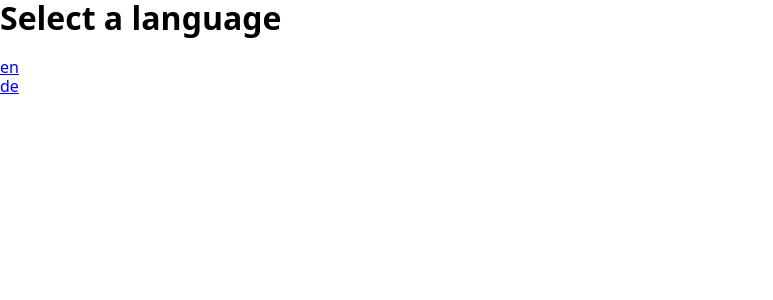
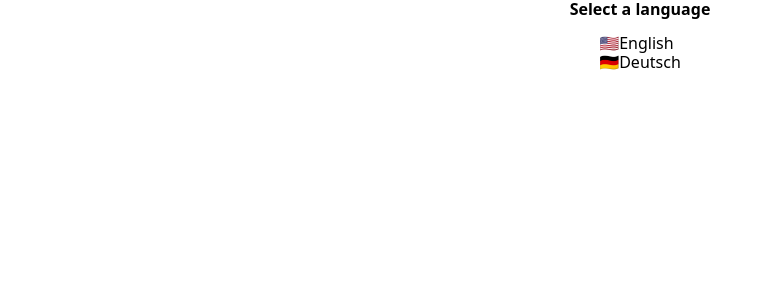
Before and after one commit to ninonanii/veganfaq, a SvelteKit app: page / in a window 1280 px wide. Shown: the top 300 px of the page, without its empty margins (0-773 px from the left). Built offline with nearby package versions, Linux system fonts and the light colour scheme.

Commit message:
style language page and put perplexity icon

```diff
--- a/src/hooks.server.js
+++ b/src/hooks.server.js
@@ -1,8 +1,8 @@
-import { get_lang } from '$lib/scripts/utils.js'
+import { get_lang_code } from '$lib/scripts/utils.js'
 
 /** @type {import('@sveltejs/kit').Handle} */
 export function handle({ event, resolve }) {
 	return resolve(event, {
-		transformPageChunk: ({ html }) => html.replace('%lang%', get_lang(event))
+		transformPageChunk: ({ html }) => html.replace('%lang%', get_lang_code(event))
 	})
 }
--- a/src/lib/components/common/icon.svelte
+++ b/src/lib/components/common/icon.svelte
@@ -3,7 +3,7 @@
 </script>
 
 {#await import(`../../icons/${name}.svelte`)}
-	<div class="icon-wrapper" aria-hidden="true" />
+	<div class="icon-wrapper" aria-hidden="true"></div>
 {:then { default: IconComponent }}
 	<div class="icon-wrapper" role="img" aria-label={name}>
 		<svelte:component this={IconComponent} />
--- a/src/lib/config.js
+++ b/src/lib/config.js
@@ -1,3 +1,16 @@
-export const locales = ['en', 'de']
+export const locales = [
+	{
+		code: 'en',
+		name: 'English',
+		emoji: '🇺🇸',
+		rtl: false
+	},
+	{
+		code: 'de',
+		name: 'Deutsch',
+		emoji: '🇩🇪',
+		rtl: false
+	}
+]
 
 export const defaultLocale = locales[0]
--- /dev/null
+++ b/src/lib/icons/perplexity.svelte
@@ -0,0 +1,6 @@
+<svg xmlns="http://www.w3.org/2000/svg" width="1em" height="1em" viewBox="0 0 24 24"
+	><path
+		fill="currentColor"
+		d="M22.398 7.09h-2.31V.068l-7.51 6.354V.158h-1.156v6.196L4.49 0v7.09H1.602v10.397H4.49V24l6.933-6.36v6.201h1.155v-6.047l6.932 6.181v-6.488h2.888zm-3.466-4.531v4.53h-5.355zm-13.286.067l4.869 4.464h-4.87zM2.758 16.332V8.245h7.847L4.49 14.36v1.972zm2.888 5.04v-6.534l5.776-5.776v7.011zm12.708.025l-5.776-5.15V9.061l5.776 5.776zm2.889-5.065H19.51V14.36l-6.115-6.115h7.848z"
+	/></svg
+>
--- a/src/lib/locales/en.json
+++ b/src/lib/locales/en.json
@@ -7,7 +7,8 @@
 	},
 	"labels": {
 		"mainNav": "Main navigation",
-		"mainFooter": "Footer"
+		"mainFooter": "Footer",
+		"perplexityLink": "Ask Question on Perplexity"
 	},
 	"faqs": [
 		{
--- a/src/lib/scripts/utils.js
+++ b/src/lib/scripts/utils.js
@@ -1,8 +1,8 @@
 import { locales, defaultLocale } from '$lib/config'
 
 // if the pathname starts with any locale, use it. otherwise use the default
-export const get_lang = (requestEvent) => {
+export const get_lang_code = (requestEvent) => {
 	const pathname = new URL(requestEvent.url).pathname
 	const locale = pathname.split('/')[1]
-	return locales.includes(locale) ? locale : defaultLocale
+	return locales.find((l) => l.code === locale) ? locale : defaultLocale.code
 }
--- a/src/lib/styles/base/typography.css
+++ b/src/lib/styles/base/typography.css
@@ -32,3 +32,11 @@ p {
 [contenteditable] {
 	text-wrap: stable;
 }
+
+a {
+	color: var(--brand);
+}
+
+a:visited {
+	color: var(--brand-dark);
+}
--- a/src/lib/styles/variables.css
+++ b/src/lib/styles/variables.css
@@ -11,6 +11,7 @@
 	--info: var(--blue-1);
 	--disabled: var(--gray-3);
 	--brand: var(--green-9);
+	--brand-dark: var(--green-7);
 	--text-1: var(--gray-1);
 	--bg-1: var(--gray-9);
 	--border-color: var(--gray-7);
@@ -27,7 +28,8 @@
 	--layer-skip-link: 50;
 
 	@media (--OSlight) {
-		--brand: var(--pink-1);
+		--brand: var(--green-7);
+		--brand-dark: var(--green-5);
 		--text-1: var(--gray-9);
 		--bg-1: var(--gray-1);
 		--border-color: var(--gray-3);
--- a/src/routes/+page.svelte
+++ b/src/routes/+page.svelte
@@ -12,12 +12,49 @@
 	<meta name="description" content={enData?.meta?.description} />
 </svelte:head>
 
+<div class="container">
 	<h1>Select a language</h1>
 
 	<ul>
 		{#each locales as locale}
 			<li>
-			<a href="/{locale}">{locale}</a>
+				<a href="/{locale.code}" hreflang={locale.code}
+					><span>{locale.emoji}</span><span>{locale.name}</span></a
+				>
 			</li>
 		{/each}
 	</ul>
+</div>
+
+<style>
+	.container {
+		padding-block: var(--size-6);
+		min-height: 100dvh;
+		display: grid;
+		grid-template-columns: minmax(0, 1fr);
+		align-content: start;
+		justify-items: center;
+		text-align: center;
+	}
+
+	h1 {
+		margin-block-end: 1em;
+		font-size: var(--font-size-5);
+	}
+
+	ul {
+		display: grid;
+		grid-template-columns: minmax(0, 1fr);
+		gap: var(--size-3);
+	}
+
+	li {
+	}
+
+	a {
+		display: flex;
+		gap: var(--size-3);
+		text-decoration: none;
+		font-size: var(--font-size-3);
+	}
+</style>
--- a/src/routes/[lang]/+page.js
+++ b/src/routes/[lang]/+page.js
@@ -5,7 +5,7 @@ import { locales } from '$lib/config'
 /** @type {import('./$types').EntryGenerator} */
 export function entries() {
 	return locales.map((locale) => ({
-		lang: locale
+		lang: locale.code
 	}))
 }
 
@@ -16,8 +16,8 @@ export const prerender = true
 export async function load({ params }) {
 	const lang = params.lang.toLowerCase()
 
-	// if lang is not in locales, throw 404
-	if (!locales.includes(lang)) {
+	// if there is no locale.code the same as lang, throw 404
+	if (!locales.find((locale) => locale.code === lang)) {
 		error(404, 'Language not found')
 	}
 
```
Also changed, not shown: src/routes/[lang]/+page.svelte (+33 -6 lines), 1 other file (tests, documents, lock files or other folders). Lines whose indentation alone changed are shown as unchanged.
